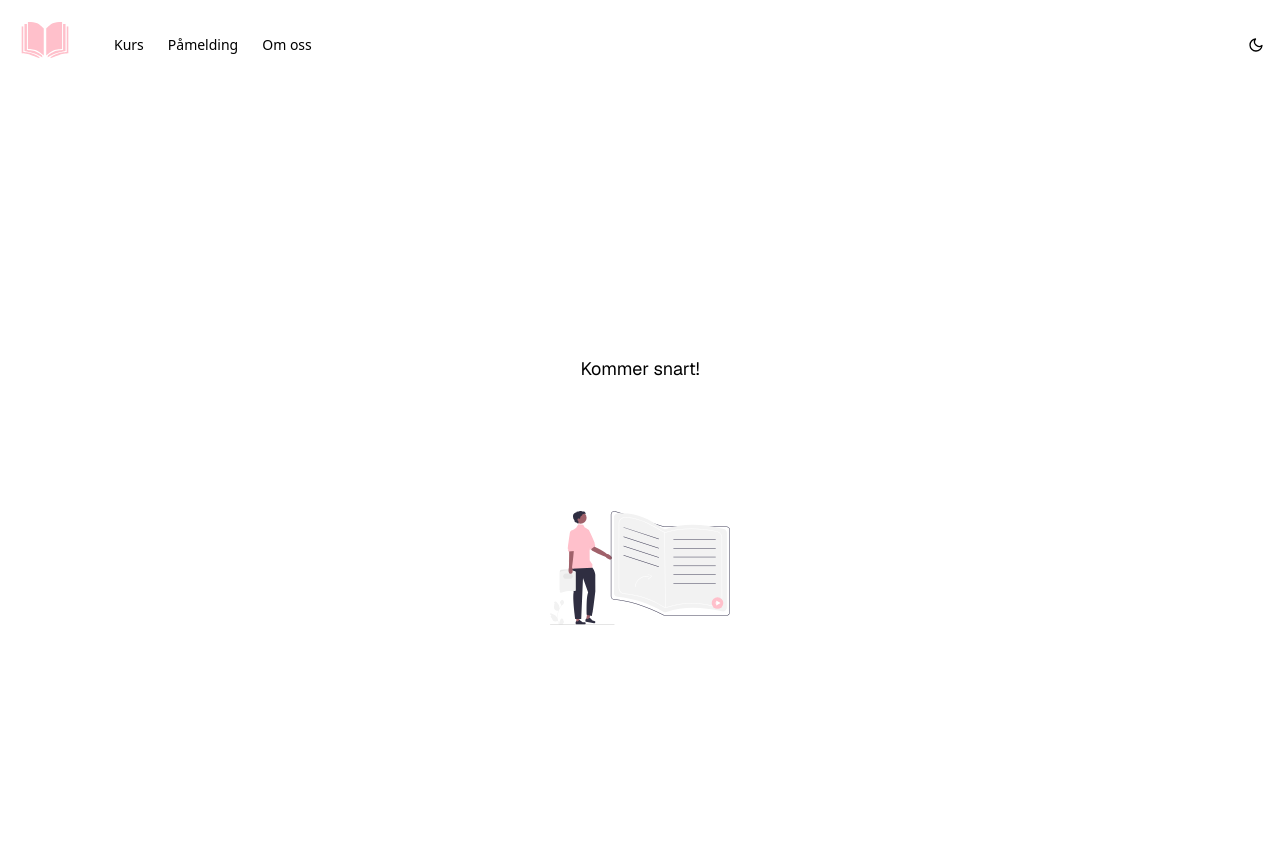
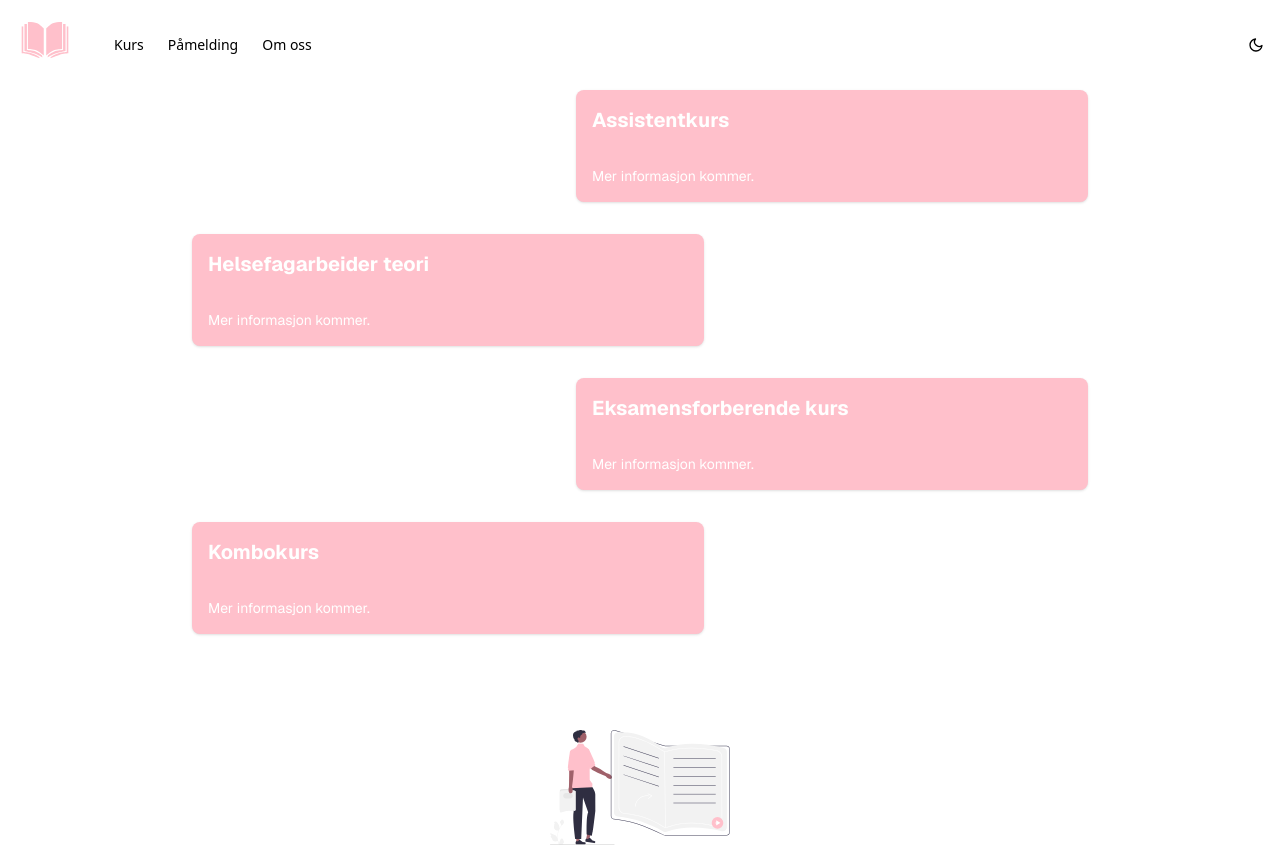
Before and after one commit to andreasgarvik/bisale, a Next.js app: page /kurs in a window 1280 px wide. Shown: the top 847 px of the page. Built offline with nearby package versions, Linux system fonts and the light colour scheme.

Commit message:
begynt på kurs-siden

```diff
--- /dev/null
+++ b/src/app/components/CourseCard.tsx
@@ -0,0 +1,13 @@
+const CourseCard = ({ title, description, alignRight }: { title: string; description: string; alignRight: boolean }) => (
+  <div className={`flex ${alignRight ? "justify-end" : "justify-start"} mb-8`}>
+    <div
+      className="bg-[#FFC0CB] text-white w-full max-w-lg h-28 p-4 rounded-lg shadow transition-all duration-300 ease-in-out flex flex-col justify-between hover:h-40" // Vekst ved hover
+    >
+      <span className="text-xl font-bold">{title}</span>
+      <p className="text-sm transition-opacity duration-300 ease-in-out opacity-0 hover:opacity-100">Under planlegging...</p>
+      <p className="text-sm transition-opacity duration-300 ease-in-out">{description}</p>
+    </div>
+  </div>
+);
+
+export default CourseCard;
--- a/src/app/delta/page.tsx
+++ b/src/app/delta/page.tsx
@@ -2,7 +2,7 @@ import Image from "next/image";
 
 export default function Courses() {
   return (
-    <main className="flex flex-col min-h-screen items-center gap-16 font-[family-name:var(--font-geist-sans)]">
+    <main className="flex flex-col min-h-screen items-center md:gap-64 gap-16 font-[family-name:var(--font-geist-sans)]">
       <div className="grid md:grid-cols-2 grid-cols-1 gap-8">
         <a href="https://forms.gle/8oNQvKfqAbYicbiN9" className="bg-[#FFC0CB] text-white p-8 rounded-lg shadow hover:shadow-lg transition transform hover:scale-105">
           Assistentkurs
--- a/src/app/kurs/page.tsx
+++ b/src/app/kurs/page.tsx
@@ -1,14 +1,23 @@
 import Image from "next/image";
+import CourseCard from "../components/CourseCard";
+
+const courses = [
+  { id: 1, title: "Assistentkurs", description: "Mer informasjon kommer." },
+  { id: 2, title: "Helsefagarbeider teori", description: "Mer informasjon kommer." },
+  { id: 3, title: "Eksamensforberende kurs", description: "Mer informasjon kommer." },
+  { id: 4, title: "Kombokurs", description: "Mer informasjon kommer." },
+];
 
 export default function Courses() {
   return (
-    <main className="flex flex-col min-h-screen items-center justify-center gap-32 font-[family-name:var(--font-geist-sans)]">
-      <div className="flex flex-col items-center">
-        <div className="text-center text-lg">
-          Kommer snart!
-        </div>
-      </div >
-      <div className="flex flex-col items-center">
+    <main className="flex flex-col min-h-screen items-center justify-center gap-16 font-[family-name:var(--font-geist-sans)] px-4 md:px-0"> {/* Legg til padding på siden */}
+      <div className="flex flex-col w-full max-w-4xl mx-auto">
+        <CourseCard title={courses[0].title} description={courses[0].description} alignRight={true} />
+        <CourseCard title={courses[1].title} description={courses[1].description} alignRight={false} />
+        <CourseCard title={courses[2].title} description={courses[2].description} alignRight={true} />
+        <CourseCard title={courses[3].title} description={courses[3].description} alignRight={false} />
+      </div>
+      <div className="flex flex-col items-center mb-64">
         <Image
           src="/books.svg"
           alt="unDraw illustration"
```
